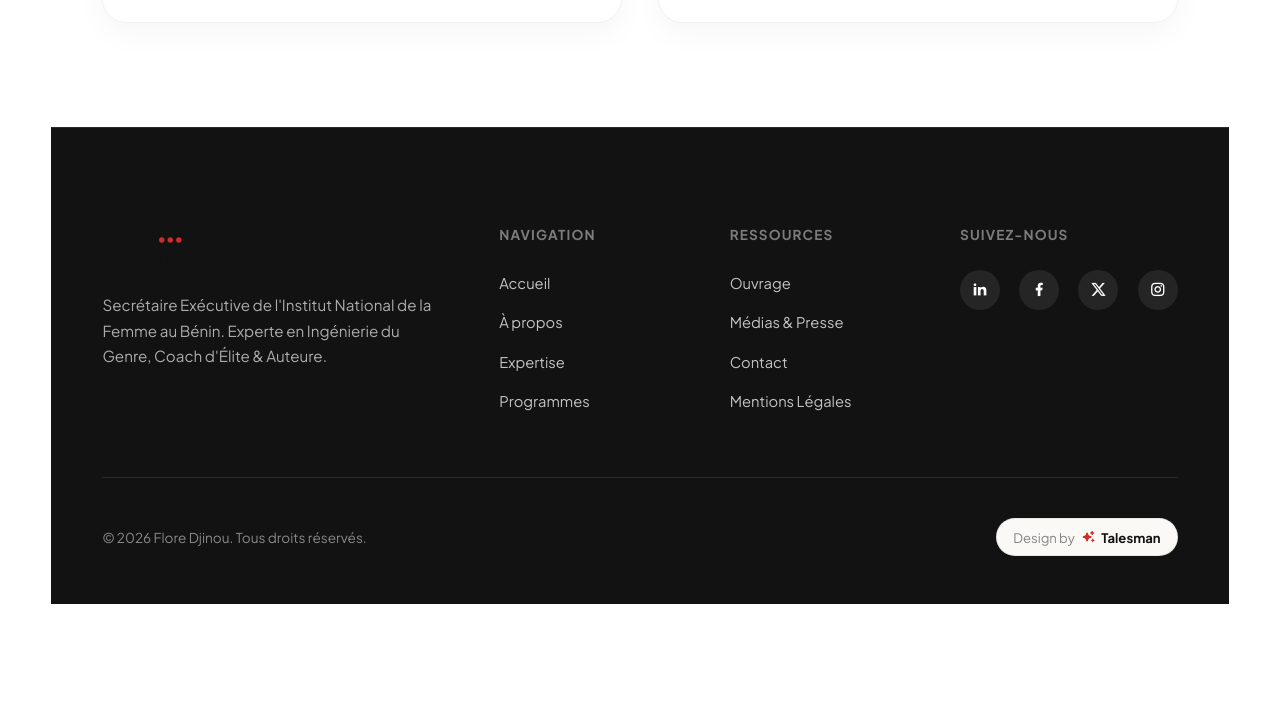
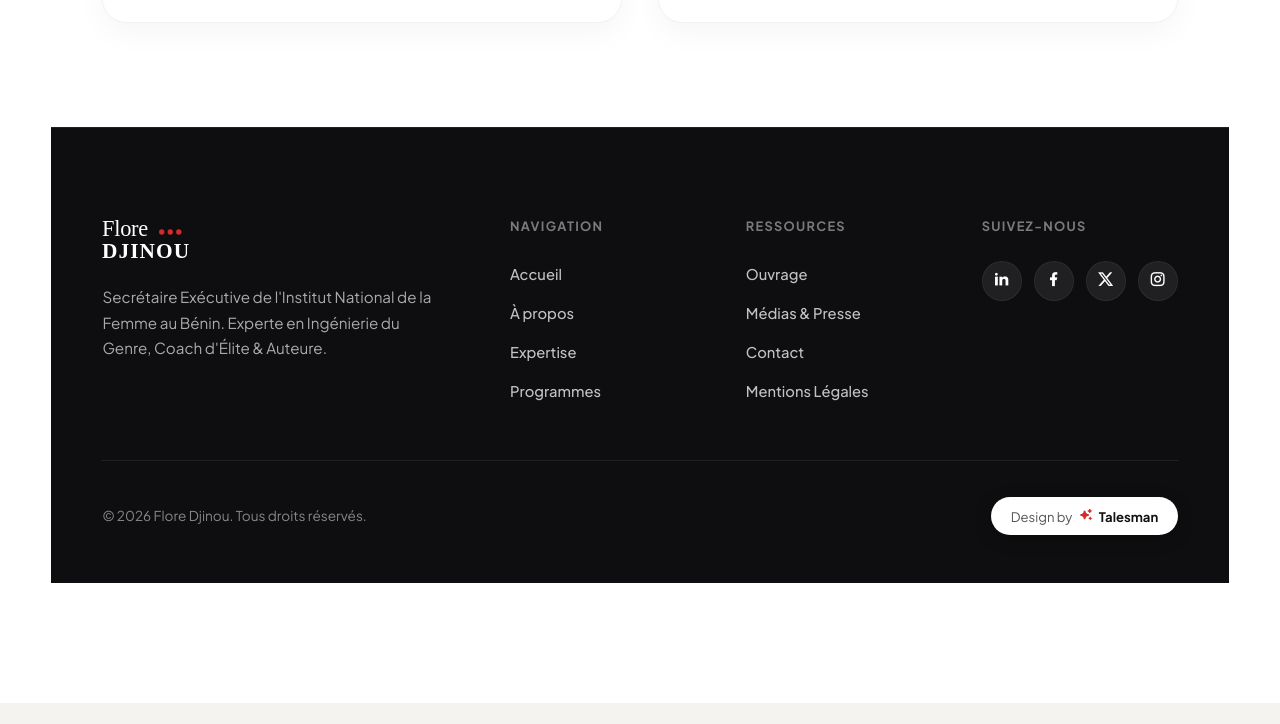
Before and after one commit to Talesman-index/flore-djinou, a plain HTML site: page index.html in a window 1280 px wide. Shown: the part 8998-9722 px from the top of the page. After the commit the page ends 9701 px from the top, so only its background shows below. Drawn offline with nearby package versions, Linux system fonts and the light colour scheme.

Commit message:
feat(footer): full-width dark footer matching exact design spec with white logo and white signature badge

```diff
--- a/css/style.css
+++ b/css/style.css
@@ -1310,17 +1310,19 @@
    ========================================================================== */
 .footer-framer {
   width: 100%;
-  background: var(--text-primary);
+  background: #0E0E10;
   color: #FFFFFF;
-  padding: 6rem 0 3rem 0;
-  border-top: 1px solid rgba(255, 255, 255, 0.1);
+  padding: 5.5rem 0 3rem 0;
+  border-top: 1px solid rgba(255, 255, 255, 0.08);
+  position: relative;
+  z-index: 10;
 }
 
 .footer-grid {
   display: grid;
   grid-template-columns: 2fr 1fr 1fr 1fr;
   gap: 4rem;
-  margin-bottom: 4rem;
+  margin-bottom: 3.5rem;
 }
 
 .footer-brand-title {
@@ -1339,10 +1341,10 @@
 }
 
 .footer-col-title {
-  font-size: 0.85rem;
+  font-size: 0.8rem;
   font-weight: 700;
   text-transform: uppercase;
-  letter-spacing: 0.08em;
+  letter-spacing: 0.1em;
   color: rgba(255, 255, 255, 0.45);
   margin-bottom: 1.5rem;
 }
@@ -1352,31 +1354,74 @@
   display: flex;
   flex-direction: column;
   gap: 0.85rem;
+  padding: 0;
+  margin: 0;
 }
 
 .footer-link {
   color: rgba(255, 255, 255, 0.75);
   font-size: 0.92rem;
-  transition: color var(--transition-fast);
+  font-weight: 500;
+  text-decoration: none;
+  transition: color var(--transition-fast), transform var(--transition-fast);
+  display: inline-block;
 }
 
 .footer-link:hover {
   color: #FFFFFF;
+  transform: translateX(3px);
 }
 
 .footer-bottom {
-  padding-top: 2.5rem;
-  border-top: 1px solid rgba(255, 255, 255, 0.1);
+  padding-top: 2.25rem;
+  border-top: 1px solid rgba(255, 255, 255, 0.08);
   display: flex;
   align-items: center;
   justify-content: space-between;
   font-size: 0.85rem;
   color: rgba(255, 255, 255, 0.5);
+  flex-wrap: wrap;
+  gap: 1.25rem;
+}
+
+.footer-bottom .designer-badge-framer {
+  display: inline-flex;
+  align-items: center;
+  gap: 0.45rem;
+  padding: 0.45rem 1.15rem;
+  border-radius: 50px;
+  background: #FFFFFF;
+  border: 1px solid rgba(255, 255, 255, 0.2);
+  font-size: 0.82rem;
+  color: #555555;
+  box-shadow: 0 4px 16px rgba(0, 0, 0, 0.25);
+  transition: transform 0.3s ease, box-shadow 0.3s ease;
+}
+
+.footer-bottom .designer-badge-framer:hover {
+  background: #FFFFFF;
+  transform: translateY(-2px);
+  box-shadow: 0 8px 24px rgba(255, 255, 255, 0.15);
+}
+
+.footer-bottom .designer-badge-link {
+  display: inline-flex;
+  align-items: center;
+  gap: 0.35rem;
+  color: #121212 !important;
+  font-weight: 700;
+  text-decoration: none !important;
+}
+
+.footer-bottom .designer-badge-link i {
+  color: var(--accent-crimson);
+  font-size: 0.85rem;
 }
 
 .social-links {
   display: flex;
-  gap: 1.2rem;
+  align-items: center;
+  gap: 0.75rem;
 }
 
 .social-link {
@@ -1384,11 +1429,22 @@
   height: 40px;
   border-radius: 50%;
   background: rgba(255, 255, 255, 0.08);
+  border: 1px solid rgba(255, 255, 255, 0.05);
   display: flex;
   align-items: center;
   justify-content: center;
   color: #FFFFFF;
-  transition: background var(--transition-fast), transform var(--transition-fast);
+  font-size: 1.05rem;
+  text-decoration: none;
+  transition: background var(--transition-fast), border-color var(--transition-fast), transform var(--transition-fast), box-shadow var(--transition-fast);
+}
+
+.social-link:hover {
+  background: var(--accent-crimson);
+  border-color: var(--accent-crimson);
+  color: #FFFFFF;
+  transform: translateY(-3px);
+  box-shadow: 0 6px 18px rgba(211, 43, 43, 0.35);
 }
 
 /* ==========================================================================
--- a/index.html
+++ b/index.html
@@ -748,8 +748,8 @@
       <div class="footer-grid">
 
         <div>
-          <a href="index.html">
-            <img src="images/logo.svg" alt="Flore Djinou Logo" style="height: 48px; width: auto; margin-bottom: 1.25rem; display: block;">
+          <a href="index.html" aria-label="Flore Djinou - Accueil">
+            <img src="images/logo-white.svg" alt="Flore Djinou Logo" style="height: 48px; width: auto; margin-bottom: 1.25rem; display: block;">
           </a>
           <p class="footer-brand-desc">
             Secrétaire Exécutive de l'Institut National de la Femme au Bénin. Experte en Ingénierie du Genre, Coach d'Élite & Auteure.
```
